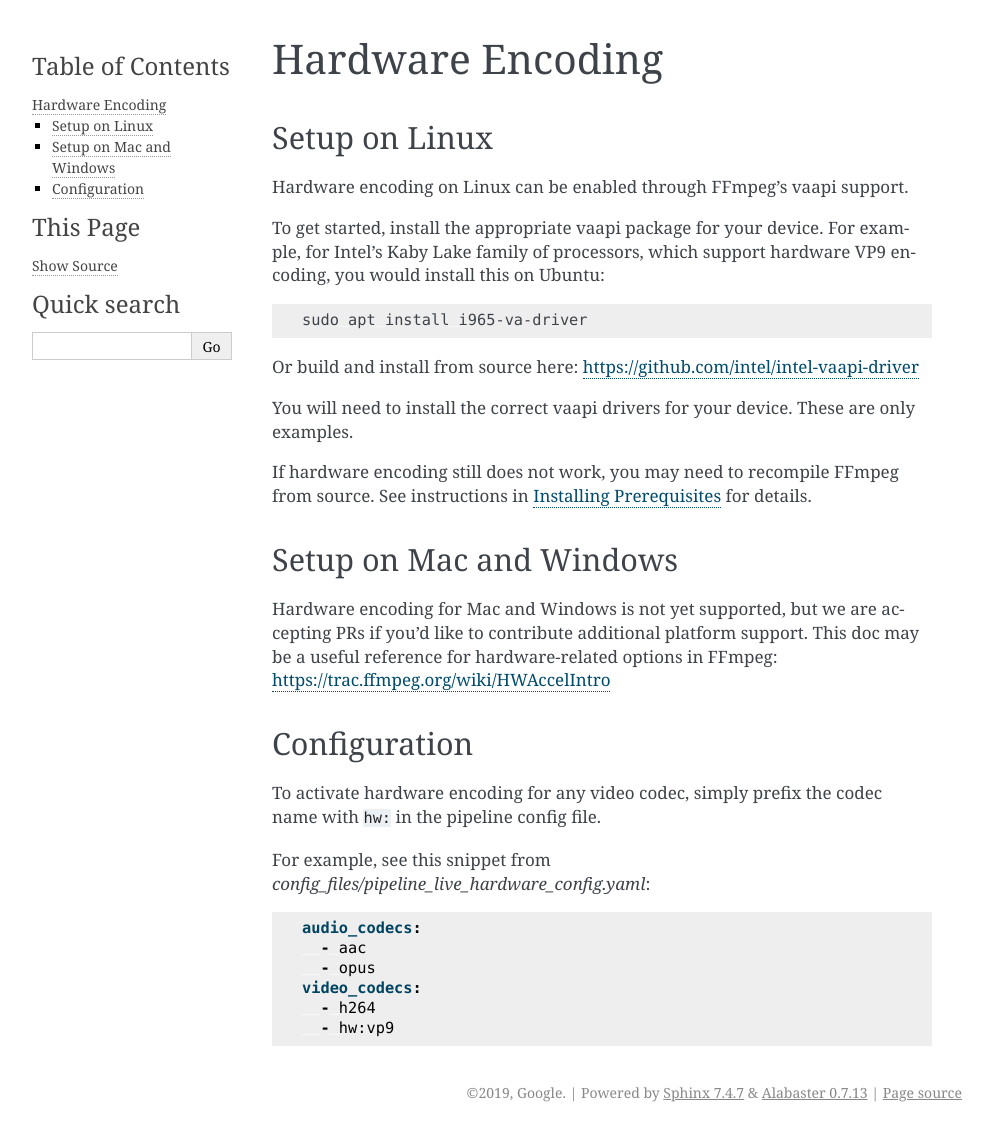
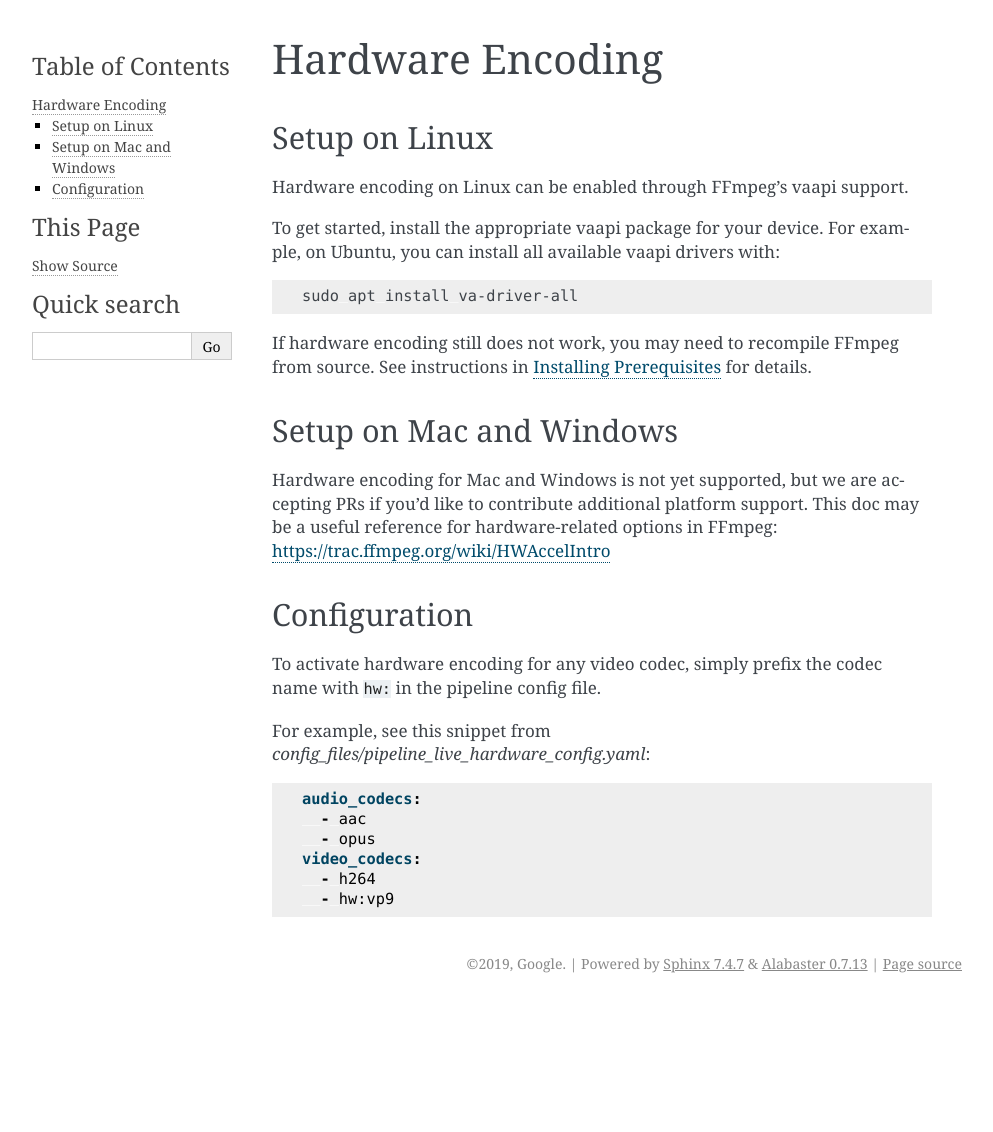
Before and after one commit to shaka-project/shaka-streamer, a Sphinx documentation site: the page built from docs/source/hardware_encoding.rst, in a window 1280 px wide. Shown: the whole page, without its empty margins (148-1141 px from the left). Built offline with Sphinx 7.4.7, drawn with Linux system fonts in a browser that asks for light colours; after the commit the page ends 1003 px from its top, so only the background shows below that.

Commit message:
Drop device specifics from hardware encoding doc
Instead of pointing out a specific vaapi driver for a specific device,
point out the Ubuntu package that installs all vaapi drivers.

Change-Id: Ic06350a5309449be75dd189982d4d2049962cfeb

```diff
--- a/docs/source/hardware_encoding.rst
+++ b/docs/source/hardware_encoding.rst
@@ -22,18 +22,11 @@ Setup on Linux
 Hardware encoding on Linux can be enabled through FFmpeg’s vaapi support.
 
 To get started, install the appropriate vaapi package for your device.  For
-example, for Intel’s Kaby Lake family of processors, which support hardware VP9
-encoding, you would install this on Ubuntu:
+example, on Ubuntu, you can install all available vaapi drivers with:
 
 .. code:: sh
 
-   sudo apt install i965-va-driver
-
-Or build and install from source here:
-https://github.com/intel/intel-vaapi-driver
-
-You will need to install the correct vaapi drivers for your device.  These are
-only examples.
+   sudo apt install va-driver-all
 
 If hardware encoding still does not work, you may need to recompile FFmpeg from
 source. See instructions in :doc:`prerequisites` for details.
```
